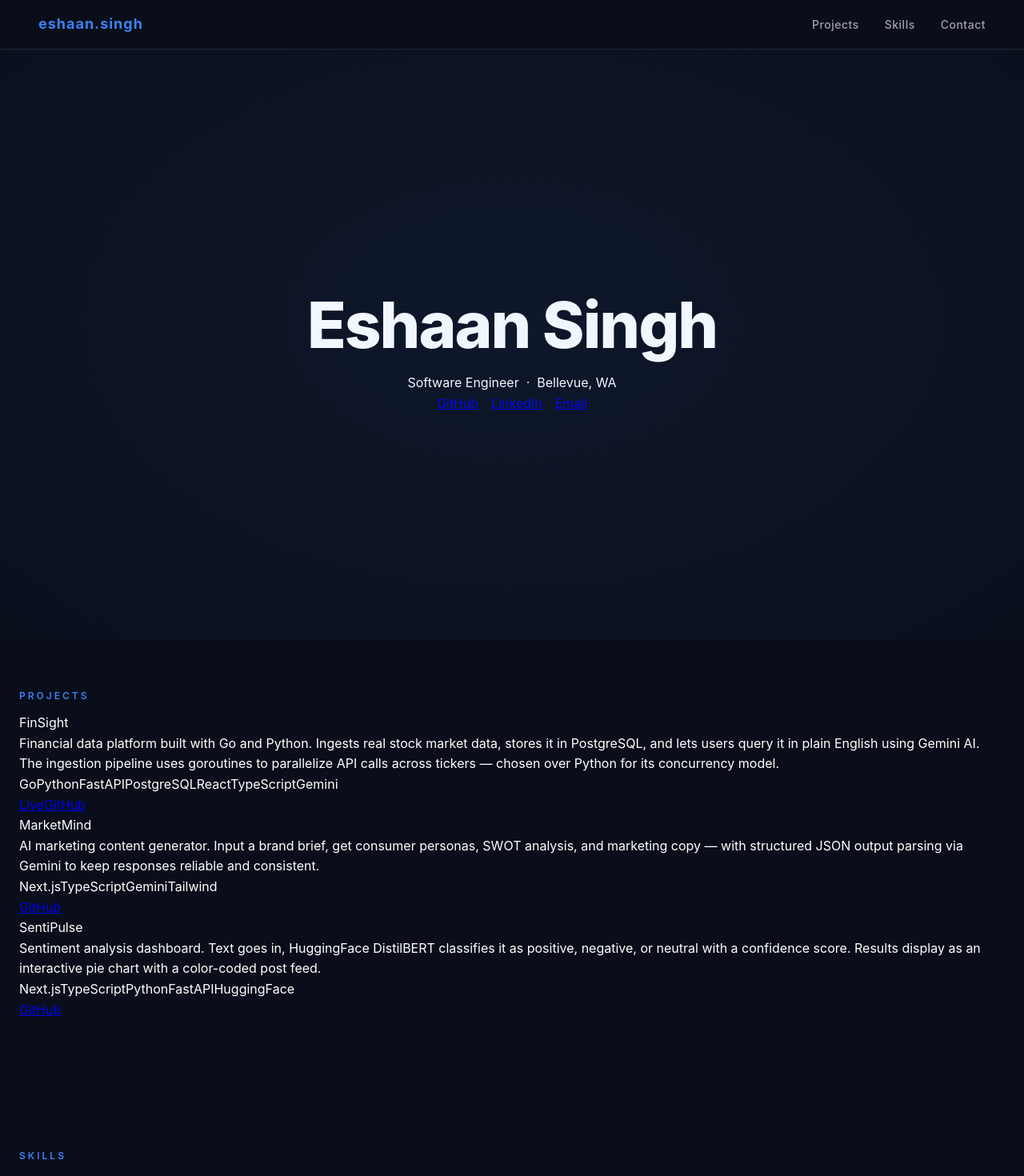
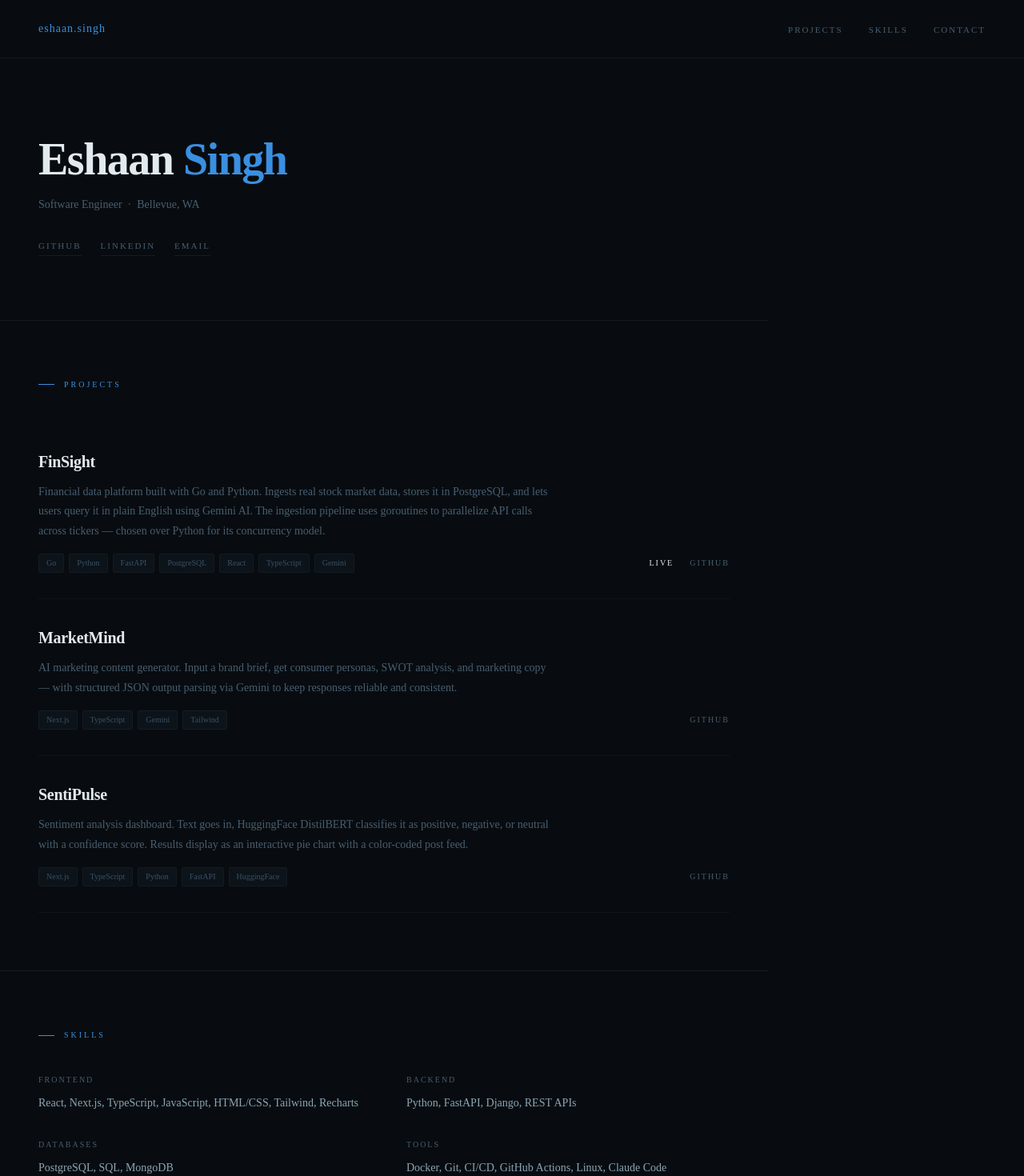
Before and after one commit to TrimStream/TrimStream.github.io, a Next.js app: page / in a window 1280 px wide. Shown: the top 1470 px of the page at 80% size. Built offline with nearby package versions, Linux system fonts and the light colour scheme.

Commit message:
Refactor globals.css for design updates
Updated CSS variables and styles for improved design consistency and responsiveness.

```diff
--- a/app/globals.css
+++ b/app/globals.css
@@ -1,22 +1,20 @@
 :root {
-  --bg-primary: #0a0e1a;
-  --bg-secondary: #111827;
-  --bg-card: #1a2235;
-  --accent-blue: #3b82f6;
-  --accent-blue-dim: #1d4ed8;
-  --text-primary: #ffffff;
-  --text-secondary: #9ca3af;
-  --text-dim: #4b5563;
-  --border: #1f2937;
-  --green: #22c55e;
-  --purple: #a855f7;
-  --orange: #f97316;
+  --bg: #080C10;
+  --surface: #0C1319;
+  --border: #131B24;
+  --border-dim: #0E151D;
+  --blue: #3B8FE0;
+  --text: #E2EAF0;
+  --muted: #485E70;
+  --soft: #8CA4B5;
+  --tag-text: #3A5066;
+  --footer-text: #2A3A48;
 }
 
-* {
+*, *::before, *::after {
+  box-sizing: border-box;
   margin: 0;
   padding: 0;
-  box-sizing: border-box;
 }
 
 html {
@@ -24,50 +22,36 @@ html {
 }
 
 body {
-  background-color: var(--bg-primary);
-  color: var(--text-primary);
-  font-family: 'Inter', -apple-system, BlinkMacSystemFont, 'Segoe UI', sans-serif;
+  background: var(--bg);
+  color: var(--text);
+  font-family: var(--font-inter), -apple-system, BlinkMacSystemFont, sans-serif;
+  font-size: 15px;
   line-height: 1.6;
-  overflow-x: hidden;
+  -webkit-font-smoothing: antialiased;
 }
 
-::-webkit-scrollbar {
-  width: 6px;
+a {
+  color: inherit;
 }
 
-::-webkit-scrollbar-track {
-  background: var(--bg-secondary);
-}
-
-::-webkit-scrollbar-thumb {
-  background: var(--accent-blue);
-  border-radius: 3px;
-}
-
-::selection {
-  background: var(--accent-blue);
-  color: var(--text-primary);
-}
-
+/* Nav */
 .navbar {
-  position: fixed;
-  top: 0;
-  left: 0;
-  right: 0;
-  z-index: 100;
-  padding: 16px 48px;
+  padding: 24px 48px;
   display: flex;
   justify-content: space-between;
   align-items: center;
-  background: rgba(10, 14, 26, 0.8);
-  backdrop-filter: blur(12px);
   border-bottom: 1px solid var(--border);
+  position: sticky;
+  top: 0;
+  background: var(--bg);
+  z-index: 10;
 }
 
 .navbar-logo {
-  font-size: 18px;
-  font-weight: 700;
-  color: var(--accent-blue);
+  font-family: var(--font-dm-mono), monospace;
+  font-size: 14px;
+  font-weight: 500;
+  color: var(--blue);
   letter-spacing: 1px;
   text-decoration: none;
 }
@@ -79,383 +63,219 @@ body {
 }
 
 .navbar-links a {
-  color: var(--text-secondary);
+  color: var(--muted);
   text-decoration: none;
-  font-size: 14px;
+  font-size: 11px;
+  letter-spacing: 2px;
+  text-transform: uppercase;
   font-weight: 500;
   transition: color 0.2s;
-  letter-spacing: 0.5px;
 }
 
 .navbar-links a:hover {
-  color: var(--text-primary);
+  color: var(--text);
 }
 
+/* Hero */
 .hero {
-  min-height: 100vh;
-  display: flex;
-  flex-direction: column;
-  justify-content: center;
-  align-items: center;
-  text-align: center;
-  padding: 120px 24px 40px;
-  position: relative;
-  overflow: hidden;
-}
-
-.hero::before {
-  content: '';
-  position: absolute;
-  top: -50%;
-  left: -50%;
-  width: 200%;
-  height: 200%;
-  background: radial-gradient(ellipse at center, rgba(59, 130, 246, 0.08) 0%, transparent 60%);
-  pointer-events: none;
-}
-
-.hero-badge {
-  display: inline-flex;
-  align-items: center;
-  gap: 8px;
-  background: rgba(59, 130, 246, 0.1);
-  border: 1px solid rgba(59, 130, 246, 0.3);
-  border-radius: 100px;
-  padding: 6px 16px;
-  font-size: 13px;
-  color: var(--accent-blue);
-  margin-bottom: 24px;
-  letter-spacing: 0.5px;
+  padding: 96px 48px 80px;
+  max-width: 960px;
 }
 
 .hero h1 {
-  font-size: clamp(42px, 7vw, 80px);
-  font-weight: 800;
+  font-size: 56px;
+  font-weight: 600;
   line-height: 1.1;
-  margin-bottom: 16px;
-  letter-spacing: -2px;
+  margin-bottom: 14px;
+  letter-spacing: -1.5px;
 }
 
-.hero-typing {
-  font-size: clamp(18px, 3vw, 28px);
-  color: var(--accent-blue);
-  font-weight: 600;
-  margin-bottom: 24px;
-  min-height: 40px;
+.hero h1 span {
+  color: var(--blue);
 }
 
-.hero-description {
-  font-size: 16px;
-  color: var(--text-secondary);
-  max-width: 520px;
-  margin-bottom: 40px;
-  line-height: 1.8;
+.hero-sub {
+  font-size: 14px;
+  color: var(--muted);
+  margin-bottom: 32px;
 }
 
 .hero-links {
   display: flex;
-  gap: 16px;
-  flex-wrap: wrap;
-  justify-content: center;
+  gap: 24px;
 }
 
-.hero-link {
-  display: inline-flex;
-  align-items: center;
-  gap: 8px;
-  padding: 12px 24px;
-  border-radius: 8px;
-  font-size: 14px;
-  font-weight: 600;
+.hero-links a {
+  color: var(--muted);
   text-decoration: none;
-  transition: all 0.2s;
-  letter-spacing: 0.3px;
+  font-size: 11px;
+  letter-spacing: 2px;
+  text-transform: uppercase;
+  font-weight: 500;
+  border-bottom: 1px solid var(--border);
+  padding-bottom: 2px;
+  transition: color 0.2s, border-color 0.2s;
 }
 
-.hero-link.primary {
-  background: var(--accent-blue);
-  color: white;
+.hero-links a:hover {
+  color: var(--blue);
+  border-color: var(--blue);
 }
 
-.hero-link.primary:hover {
-  background: var(--accent-blue-dim);
-  transform: translateY(-1px);
+/* Sections */
+.section {
+  padding: 72px 48px;
+  border-top: 1px solid var(--border);
+  max-width: 960px;
 }
 
-.hero-link.secondary {
-  background: transparent;
-  color: var(--text-primary);
+.section-label {
+  font-size: 10px;
+  font-weight: 500;
+  letter-spacing: 3px;
+  text-transform: uppercase;
+  color: var(--blue);
+  margin-bottom: 40px;
+  display: flex;
+  align-items: center;
+  gap: 12px;
+}
+
+.section-label::before {
+  content: '';
+  display: block;
+  width: 20px;
+  height: 1px;
+  background: var(--blue);
+  flex-shrink: 0;
+}
+
+/* Projects */
+.project {
+  padding: 32px 0;
+  border-bottom: 1px solid var(--border-dim);
+}
+
+.project:first-of-type {
+  border-top: 1px solid var(--border-dim);
+}
+
+.project-name {
+  font-size: 20px;
+  font-weight: 600;
+  margin-bottom: 10px;
+  letter-spacing: -0.3px;
+}
+
+.project-desc {
+  color: var(--muted);
+  font-size: 14px;
+  line-height: 1.75;
+  margin-bottom: 16px;
+  max-width: 640px;
+}
+
+.project-footer {
+  display: flex;
+  justify-content: space-between;
+  align-items: center;
+  flex-wrap: wrap;
+  gap: 12px;
+}
+
+.tags {
+  display: flex;
+  flex-wrap: wrap;
+  gap: 6px;
+}
+
+.tag {
+  font-family: var(--font-dm-mono), monospace;
+  font-size: 10px;
+  font-weight: 400;
+  color: var(--tag-text);
+  background: var(--surface);
+  padding: 3px 9px;
+  border-radius: 2px;
   border: 1px solid var(--border);
 }
 
-.hero-link.secondary:hover {
-  border-color: var(--accent-blue);
-  color: var(--accent-blue);
-  transform: translateY(-1px);
+.project-links {
+  display: flex;
+  gap: 20px;
+  flex-shrink: 0;
 }
 
-.hero-scroll {
-  position: absolute;
-  bottom: 32px;
-  left: 50%;
-  transform: translateX(-50%);
-  color: var(--text-dim);
-  font-size: 12px;
+.project-links a {
+  font-size: 10px;
+  font-weight: 500;
   letter-spacing: 2px;
   text-transform: uppercase;
-  animation: bounce 2s infinite;
+  color: var(--muted);
+  text-decoration: none;
+  transition: color 0.2s;
 }
 
-@keyframes bounce {
-  0%, 100% { transform: translateX(-50%) translateY(0); }
-  50% { transform: translateX(-50%) translateY(-6px); }
+.project-links a:hover {
+  color: var(--blue);
 }
 
-.section {
-  padding: 60px 24px 100px;
+.project-links a.link-primary {
+  color: var(--text);
 }
 
-.section-alt {
-  padding: 100px 24px;
-  background: var(--bg-secondary);
+.project-links a.link-primary:hover {
+  color: var(--blue);
 }
 
-.container {
-  max-width: 1100px;
-  margin: 0 auto;
+/* Skills */
+.skills-grid {
+  display: grid;
+  grid-template-columns: 1fr 1fr;
+  gap: 32px 56px;
 }
 
-.section-header {
-  text-align: center;
-  margin-bottom: 64px;
+.skill-label {
+  font-size: 10px;
+  font-weight: 500;
+  letter-spacing: 2px;
+  text-transform: uppercase;
+  color: var(--muted);
+  margin-bottom: 8px;
 }
 
-.section-label {
-  font-size: 12px;
-  font-weight: 600;
-  color: var(--accent-blue);
-  text-transform: uppercase;
-  letter-spacing: 3px;
-  margin-bottom: 12px;
+.skill-items {
+  font-size: 14px;
+  color: var(--soft);
+  line-height: 1.8;
 }
 
-.section-title {
-  font-size: clamp(28px, 4vw, 42px);
-  font-weight: 800;
-  letter-spacing: -1px;
-  margin-bottom: 16px;
+/* Footer */
+.footer {
+  padding: 28px 48px;
+  border-top: 1px solid var(--border);
+  display: flex;
+  justify-content: space-between;
+  align-items: center;
 }
 
-.section-subtitle {
-  font-size: 16px;
-  color: var(--text-secondary);
-  max-width: 480px;
-  margin: 0 auto;
-}
-
-.projects-grid {
-  display: grid;
-  grid-template-columns: repeat(auto-fit, minmax(320px, 1fr));
-  gap: 24px;
-}
-
-.project-card {
-  background: var(--bg-card);
-  border: 1px solid var(--border);
-  border-radius: 16px;
-  padding: 32px;
-  transition: all 0.3s;
-  position: relative;
-  overflow: hidden;
-}
-
-.project-card::before {
-  content: '';
-  position: absolute;
-  top: 0;
-  left: 0;
-  right: 0;
-  height: 2px;
-  opacity: 0;
-  transition: opacity 0.3s;
-}
-
-.project-card:hover {
-  transform: translateY(-4px);
-  border-color: rgba(59, 130, 246, 0.4);
-  box-shadow: 0 20px 40px rgba(0, 0, 0, 0.3);
-}
-
-.project-card:hover::before {
-  opacity: 1;
-}
-
-.project-card.blue::before {
-  background: linear-gradient(90deg, var(--accent-blue), #60a5fa);
-}
-
-.project-card.green::before {
-  background: linear-gradient(90deg, var(--green), #4ade80);
-}
-
-.project-card.purple::before {
-  background: linear-gradient(90deg, var(--purple), #c084fc);
-}
-
-.project-card.orange::before {
-  background: linear-gradient(90deg, var(--orange), #fb923c);
-}
-
-.project-number {
+.footer p, .footer a {
   font-size: 12px;
-  color: var(--text-dim);
-  font-weight: 600;
-  letter-spacing: 2px;
-  margin-bottom: 16px;
-}
-
-.project-title {
-  font-size: 22px;
-  font-weight: 700;
-  margin-bottom: 8px;
-  letter-spacing: -0.5px;
-}
-
-.project-subtitle {
-  font-size: 13px;
-  color: var(--accent-blue);
-  font-weight: 500;
-  margin-bottom: 16px;
-  letter-spacing: 0.3px;
-}
-
-.project-description {
-  font-size: 14px;
-  color: var(--text-secondary);
-  line-height: 1.7;
-  margin-bottom: 24px;
-}
-
-.tech-tags {
-  display: flex;
-  flex-wrap: wrap;
-  gap: 8px;
-  margin-bottom: 24px;
-}
-
-.tech-tag {
-  font-size: 11px;
-  font-weight: 600;
-  padding: 4px 10px;
-  border-radius: 100px;
-  letter-spacing: 0.5px;
-}
-
-.tech-tag.blue {
-  background: rgba(59, 130, 246, 0.15);
-  color: #60a5fa;
-  border: 1px solid rgba(59, 130, 246, 0.2);
-}
-
-.tech-tag.green {
-  background: rgba(34, 197, 94, 0.15);
-  color: #4ade80;
-  border: 1px solid rgba(34, 197, 94, 0.2);
-}
-
-.tech-tag.purple {
-  background: rgba(168, 85, 247, 0.15);
-  color: #c084fc;
-  border: 1px solid rgba(168, 85, 247, 0.2);
-}
-
-.tech-tag.orange {
-  background: rgba(249, 115, 22, 0.15);
-  color: #fb923c;
-  border: 1px solid rgba(249, 115, 22, 0.2);
-}
-
-.project-link {
-  display: inline-flex;
-  align-items: center;
-  gap: 6px;
-  font-size: 13px;
-  font-weight: 600;
-  color: var(--accent-blue);
-  text-decoration: none;
-  transition: gap 0.2s;
-}
-
-.project-link:hover {
-  gap: 10px;
-}
-
-.skills-grid {
-  display: grid;
-  grid-template-columns: repeat(auto-fit, minmax(280px, 1fr));
-  gap: 24px;
-}
-
-.skill-category {
-  background: var(--bg-card);
-  border: 1px solid var(--border);
-  border-radius: 16px;
-  padding: 32px;
-  transition: border-color 0.3s;
-}
-
-.skill-category:hover {
-  border-color: rgba(59, 130, 246, 0.3);
-}
-
-.skill-category-icon {
-  font-size: 28px;
-  margin-bottom: 16px;
-}
-
-.skill-category h3 {
-  font-size: 16px;
-  font-weight: 700;
-  margin-bottom: 16px;
-  color: var(--text-primary);
-}
-
-.skill-tags {
-  display: flex;
-  flex-wrap: wrap;
-  gap: 8px;
-}
-
-.skill-tag {
-  font-size: 12px;
-  font-weight: 500;
-  padding: 5px 12px;
-  border-radius: 6px;
-  background: var(--bg-secondary);
-  color: var(--text-secondary);
-  border: 1px solid var(--border);
-  transition: all 0.2s;
-}
-
-.skill-tag:hover {
-  background: rgba(59, 130, 246, 0.1);
-  color: var(--accent-blue);
-  border-color: rgba(59, 130, 246, 0.3);
-}
-
-.footer {
-  padding: 40px 24px;
-  text-align: center;
-  border-top: 1px solid var(--border);
-  color: var(--text-dim);
-  font-size: 13px;
-}
-
-.footer a {
-  color: var(--accent-blue);
+  color: var(--footer-text);
   text-decoration: none;
 }
 
 .footer a:hover {
-  text-decoration: underline;
+  color: var(--blue);
 }
+
+/* Responsive */
+@media (max-width: 640px) {
+  .navbar { padding: 20px 24px; }
+  .hero { padding: 64px 24px 56px; }
+  .hero h1 { font-size: 40px; }
+  .section { padding: 56px 24px; }
+  .skills-grid { grid-template-columns: 1fr; gap: 24px; }
+  .footer { padding: 24px; flex-direction: column; gap: 8px; text-align: center; }
+  .project-footer { flex-direction: column; align-items: flex-start; }
+}
```
